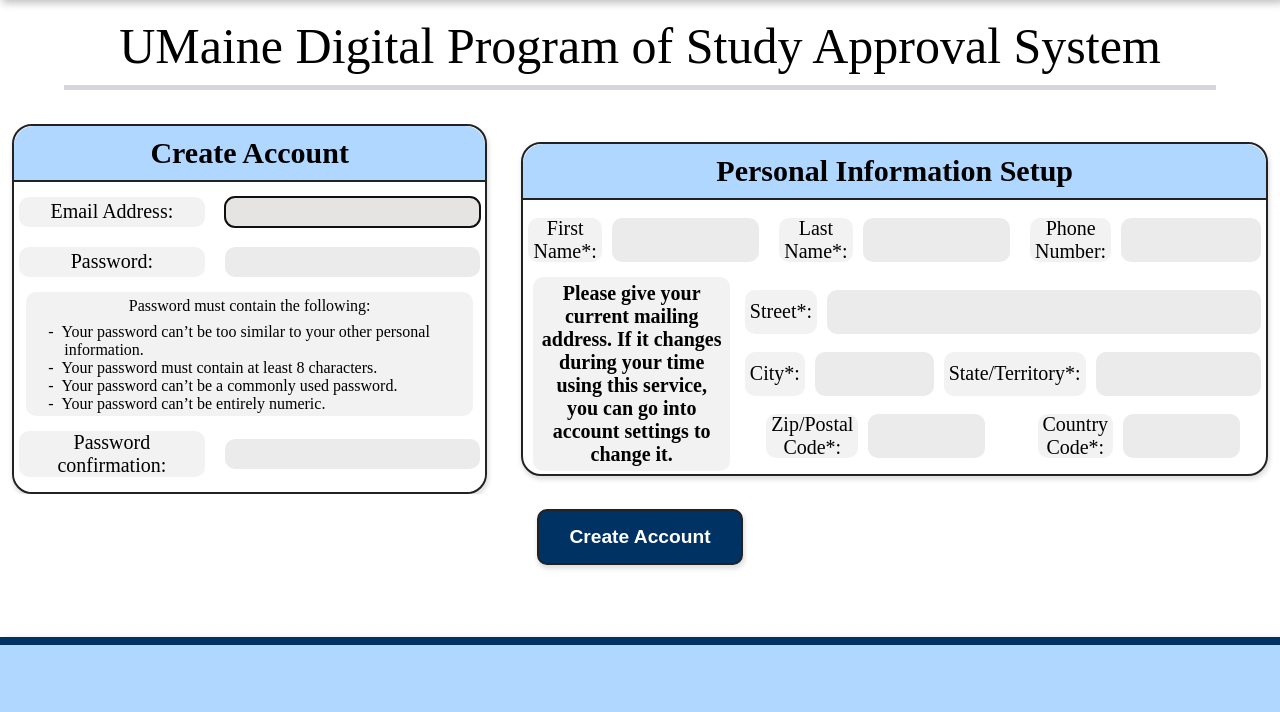
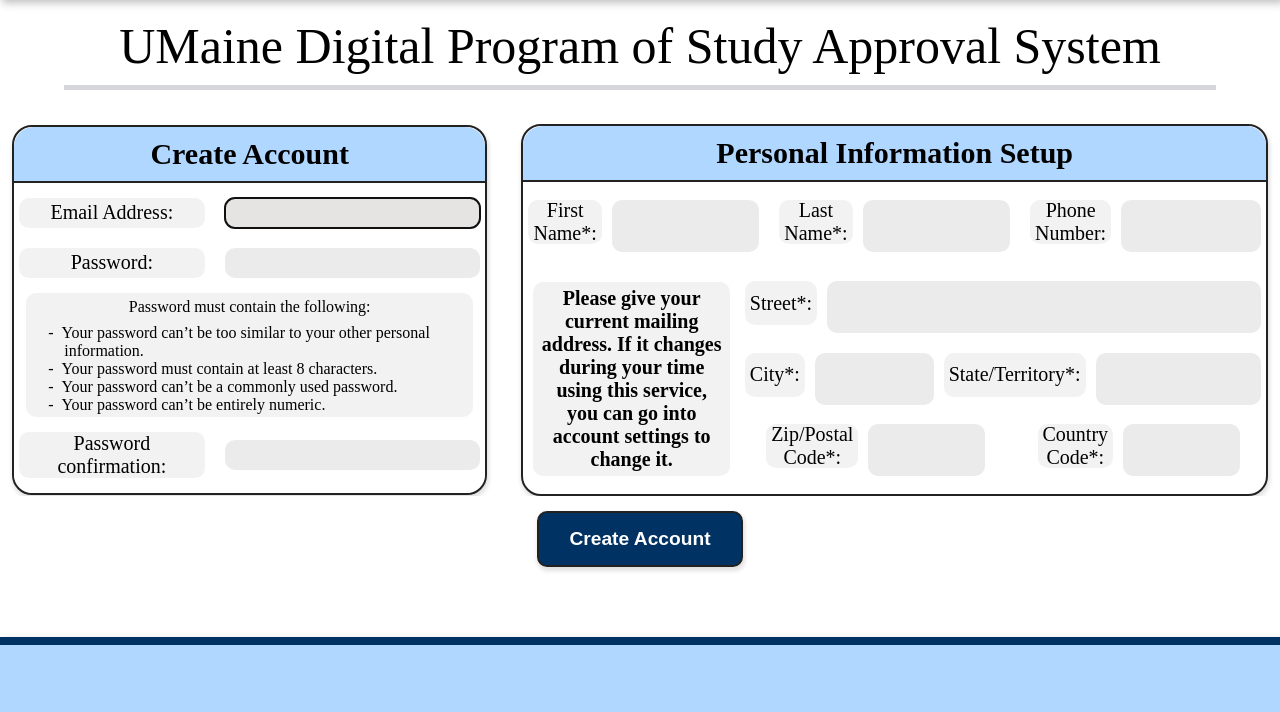
Before and after one commit to liamblair/Integral-Solutions, a Django app: page /accounts/register/ in a window 1280 px wide. Shown: the part 88-800 px from the top of the page. Run offline with Django 3.2, Linux system fonts and the light colour scheme.

Commit message:
Adjust style of other-information class

```diff
--- a/src/static/accounts/styles.css
+++ b/src/static/accounts/styles.css
@@ -196,7 +196,7 @@ h2{
 
 .other-information{
     width: 28%;
-    margin: auto 10px;
+    margin: 15px 10px;
     display: flex;
     flex-direction: row;
     justify-content: center;
@@ -244,6 +244,7 @@ h2{
     height: 3em;
     margin: 5px;
     width: 100%;
+    font-size: 16px;
     padding: 2px 5px;
     border-radius: 10px;
     border: 0px;
```
